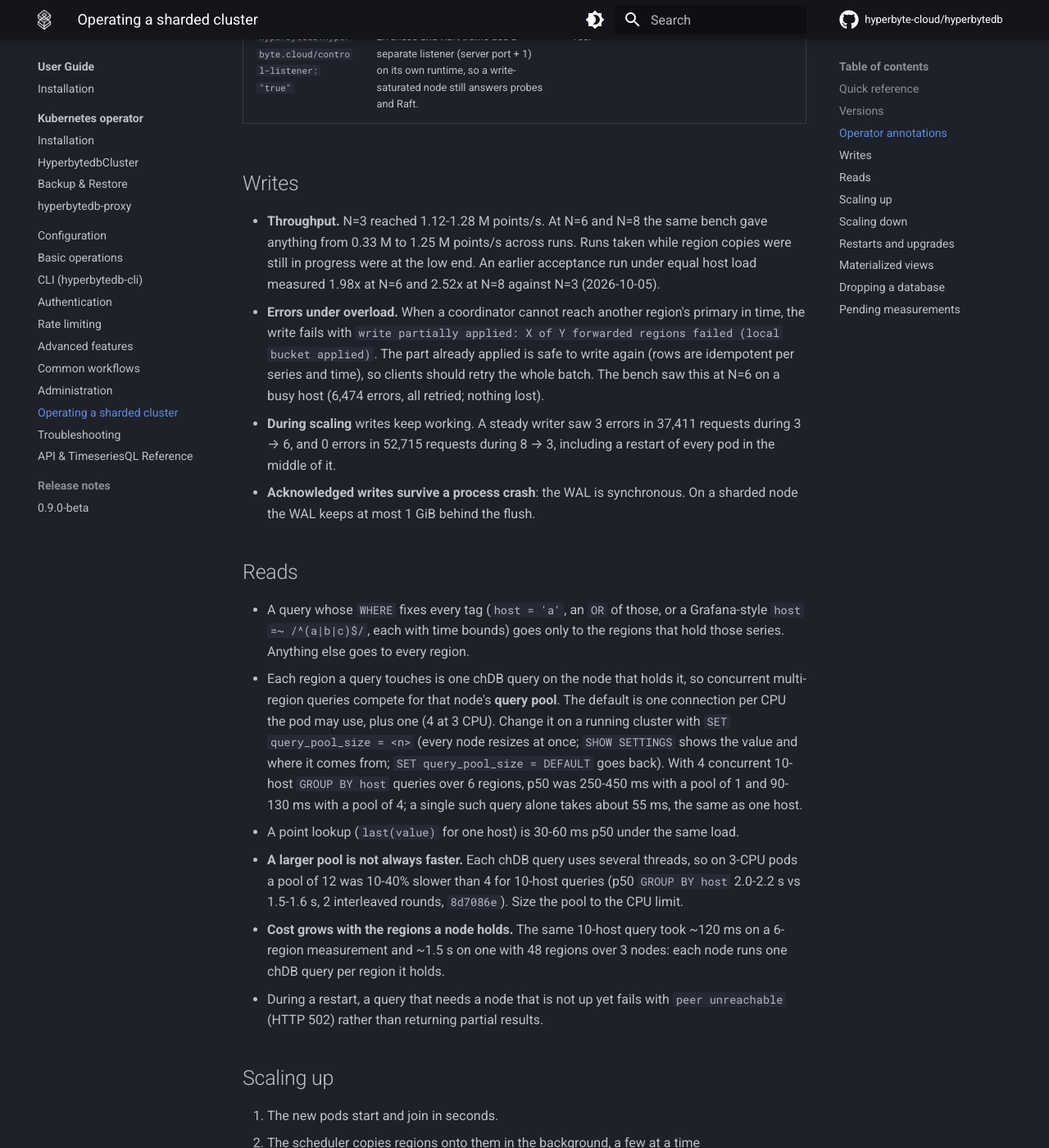
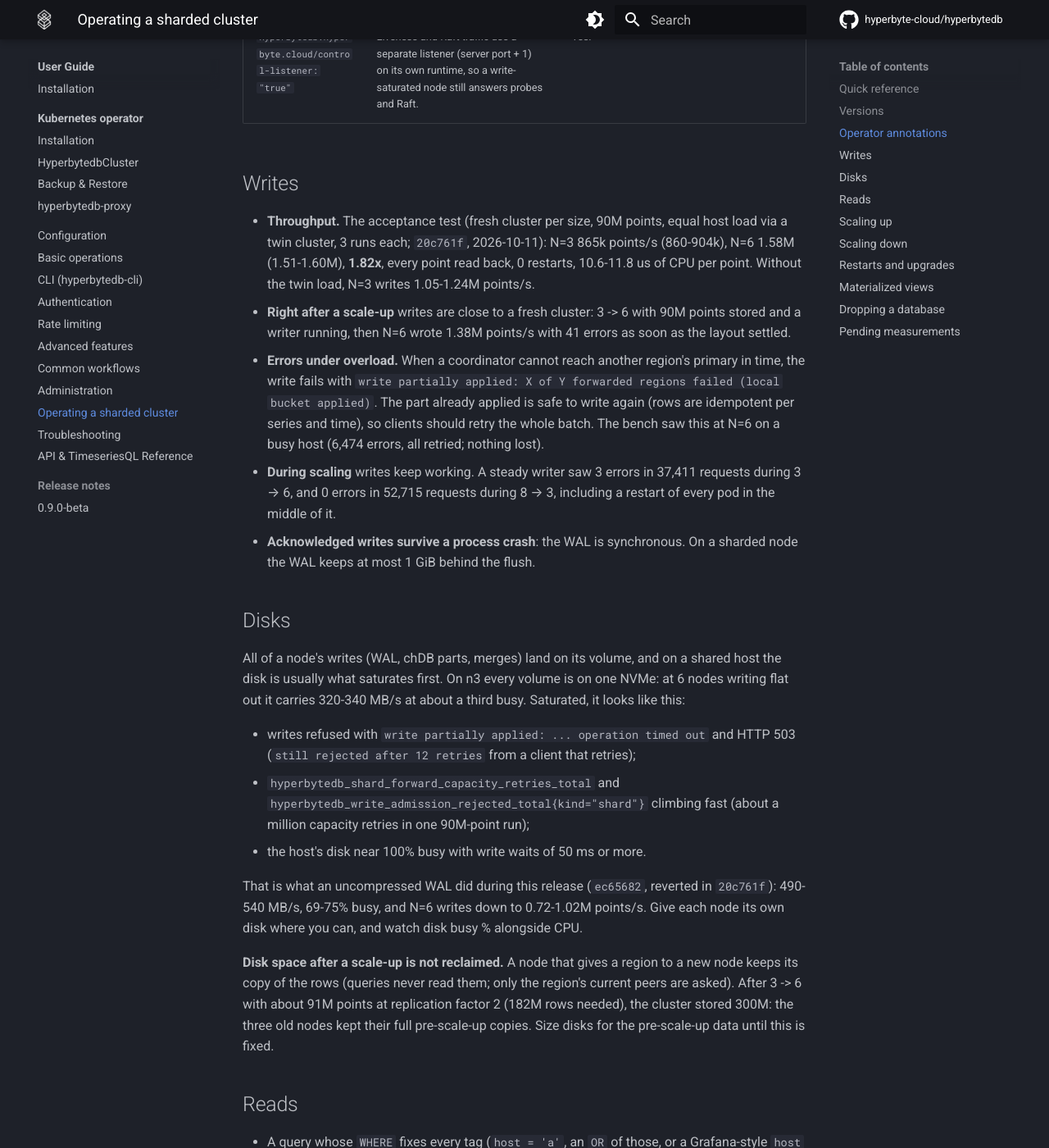
Before and after one commit to hyperbyte-cloud/hyperbytedb, an MkDocs documentation site: the page built from docs/user-guide/operating-sharded-clusters.md, in a window 1280 px wide and 1400 px high, scrolled down 1622 px. Shown: the whole window at 82% size. Built offline with MkDocs 1.6.1 and Material for MkDocs 9.7.7, drawn with Linux system fonts in a browser that asks for light colours; comment, search, counter and statistics services are not loaded; some of the changed text lies outside the part shown.

Commit message:
docs: final beta numbers, disk saturation and space after a scale-up

```diff
--- a/docs/user-guide/operating-sharded-clusters.md
+++ b/docs/user-guide/operating-sharded-clusters.md
@@ -47,11 +47,14 @@
 
 ## Writes
 
-- **Throughput.** N=3 reached 1.12-1.28 M points/s. At N=6 and N=8 the same
-  bench gave anything from 0.33 M to 1.25 M points/s across runs. Runs
-  taken while region copies were still in progress were at the low end. An
-  earlier acceptance run under equal host load measured 1.98x at N=6 and 2.52x
-  at N=8 against N=3 (2026-10-05).
+- **Throughput.** The acceptance test (fresh cluster per size, 90M points,
+  equal host load via a twin cluster, 3 runs each; `20c761f`, 2026-10-11):
+  N=3 865k points/s (860-904k), N=6 1.58M (1.51-1.60M), **1.82x**, every
+  point read back, 0 restarts, 10.6-11.8 us of CPU per point. Without the
+  twin load, N=3 writes 1.05-1.24M points/s.
+- **Right after a scale-up** writes are close to a fresh cluster: 3 -> 6 with
+  90M points stored and a writer running, then N=6 wrote 1.38M points/s with
+  41 errors as soon as the layout settled.
 - **Errors under overload.** When a coordinator cannot reach another region's
   primary in time, the write fails with
   `write partially applied: X of Y forwarded regions failed (local bucket applied)`.
@@ -63,6 +66,33 @@
   8 → 3, including a restart of every pod in the middle of it.
 - **Acknowledged writes survive a process crash**: the WAL is synchronous.
   On a sharded node the WAL keeps at most 1 GiB behind the flush.
+
+## Disks
+
+All of a node's writes (WAL, chDB parts, merges) land on its volume, and on
+a shared host the disk is usually what saturates first. On n3 every volume
+is on one NVMe: at 6 nodes writing flat out it carries 320-340 MB/s at about
+a third busy. Saturated, it looks like this:
+
+- writes refused with `write partially applied: ... operation timed out`
+  and HTTP 503 (`still rejected after 12 retries` from a client that
+  retries);
+- `hyperbytedb_shard_forward_capacity_retries_total` and
+  `hyperbytedb_write_admission_rejected_total{kind="shard"}` climbing fast
+  (about a million capacity retries in one 90M-point run);
+- the host's disk near 100% busy with write waits of 50 ms or more.
+
+That is what an uncompressed WAL did during this release (`ec65682`,
+reverted in `20c761f`): 490-540 MB/s, 69-75% busy, and N=6 writes down to
+0.72-1.02M points/s. Give each node its own disk where you can, and watch
+disk busy % alongside CPU.
+
+**Disk space after a scale-up is not reclaimed.** A node that gives a
+region to a new node keeps its copy of the rows (queries never read them;
+only the region's current peers are asked). After 3 -> 6 with about 91M
+points at replication factor 2 (182M rows needed), the cluster stored 300M:
+the three old nodes kept their full pre-scale-up copies. Size disks for the
+pre-scale-up data until this is fixed.
 
 ## Reads
 
@@ -80,6 +110,10 @@
   about 55 ms, the same as one host.
 - A point lookup (`last(value)` for one host) is 30-60 ms p50 under the same
   load.
+- Read bench with 90M points (4 concurrent clients, p50), at 3 nodes and
+  then at 6 after scaling up: one-host `last` 72 / 46 ms, raw series 32 /
+  23 ms, 10-host `GROUP BY host` (`last`) 399 / 215 ms, the Grafana regex
+  form 207 / 110 ms, a full `count` 14.5 / 9.3 s. No query errors.
 - **A larger pool is not always faster.** Each chDB query uses several
   threads, so on 3-CPU pods a pool of 12 was 10-40% slower than 4 for
   10-host queries (p50 `GROUP BY host` 2.0-2.2 s vs 1.5-1.6 s, 2 interleaved
@@ -97,8 +131,8 @@
    time (`sharding.schedule_limit`, default 4). A copy adds the new node as a
    learner, copies the data, then promotes it; reads never go to a learner.
 3. "Settled" means no copy is in flight and every node holds regions. 3 → 6
-   took 48 minutes with about 280 million points stored (105 region moves);
-   6 → 8 did not settle within an hour.
+   took 24 minutes with 91 million points stored and a writer running, and
+   48 minutes with about 280 million; 6 → 8 did not settle within an hour.
 
 **Copy speed is the main limit today**: about 2.2 MB/s per copy, ~4.5 MB/s
 for the whole cluster with two copies running. The movement budget
```
Also changed, not shown: docs/user-guide/release-notes-0.9.0-beta.md (+11 -6 lines).
